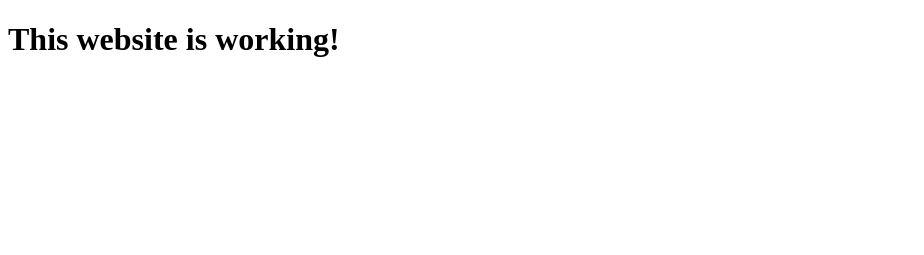
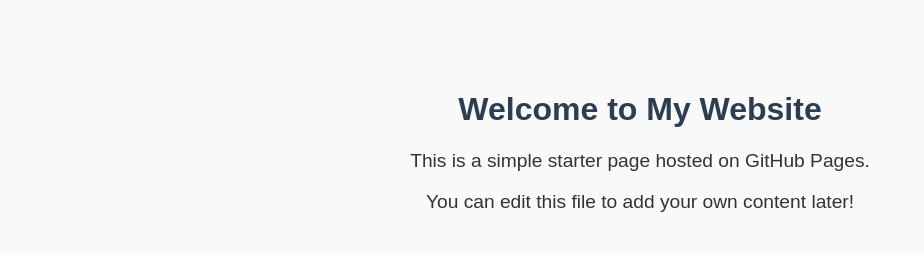
Before and after one commit to INTERCASE-OPS/my-website, a plain HTML site: page index.html in a window 1280 px wide. Shown: the whole page, without its empty margins (0-924 px from the left). Drawn offline with Linux system fonts and the light colour scheme.

Commit message:
Update index.html

```diff
--- a/index.html
+++ b/index.html
@@ -1,9 +1,30 @@
 <!DOCTYPE html>
-<html>
-  <head>
-    <title>My GitHub Site</title>
-  </head>
-  <body>
-    <h1>This website is working!</h1>
-  </body>
+<html lang="en">
+<head>
+  <meta charset="UTF-8" />
+  <meta name="viewport" content="width=device-width, initial-scale=1" />
+  <title>Welcome to My Site</title>
+  <style>
+    body {
+      font-family: Arial, sans-serif;
+      max-width: 700px;
+      margin: 50px auto;
+      padding: 20px;
+      background: #f9f9f9;
+      color: #333;
+      text-align: center;
+    }
+    h1 {
+      color: #2c3e50;
+    }
+    p {
+      font-size: 1.2em;
+    }
+  </style>
+</head>
+<body>
+  <h1>Welcome to My Website</h1>
+  <p>This is a simple starter page hosted on GitHub Pages.</p>
+  <p>You can edit this file to add your own content later!</p>
+</body>
 </html>
```
